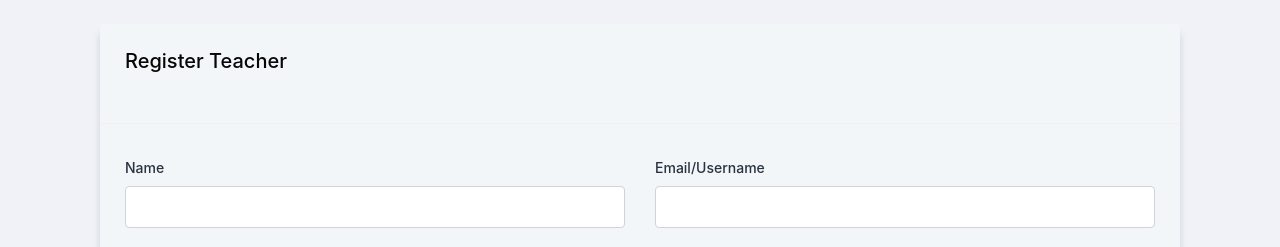
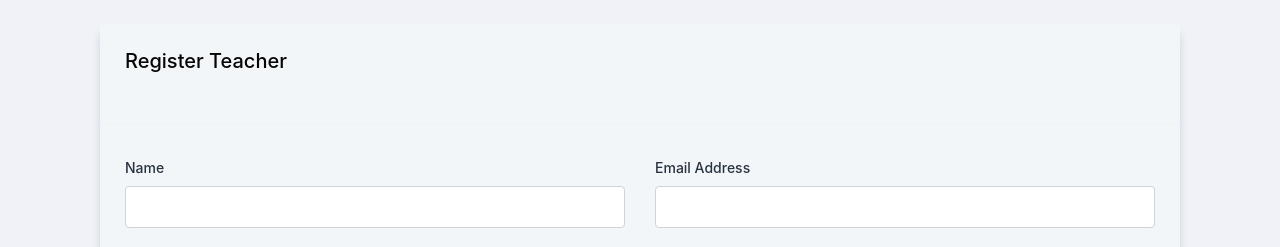
Before and after one commit to Samuel46/Homework_Management_System, a React (Create React App) app in the folder client/: page /create-teacher in a window 1280 px wide. Shown: the top 247 px of the page. Built offline with nearby package versions, Linux system fonts and the light colour scheme; no server answers.

Commit message:
Homework Version__001

```diff
--- a/client/src/componets/dashboard/admin/RegisterTeacher.js
+++ b/client/src/componets/dashboard/admin/RegisterTeacher.js
@@ -51,7 +51,7 @@ function RegisterTeacher({ registerTeacher, history }) {
                                 </div>
                                 <div className="col-sm-6">
                                     <div className="form-group fill">
-                                        <label className="floating-label" htmlFor="Email">Email/Username</label>
+                                        <label className="floating-label" htmlFor="Email">Email Address</label>
                                         <input onChange={e => onChange(e)} name="email" value={email} type="email" className="form-control" id="Email" placeholder />
                                     </div>
                                 </div>
```
